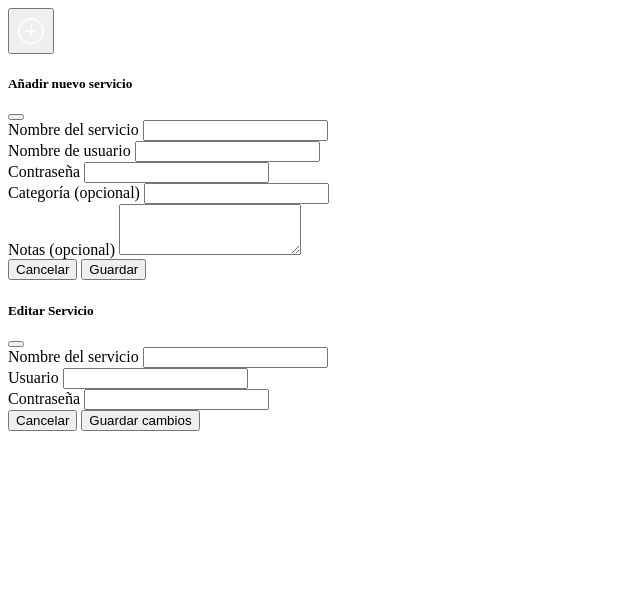
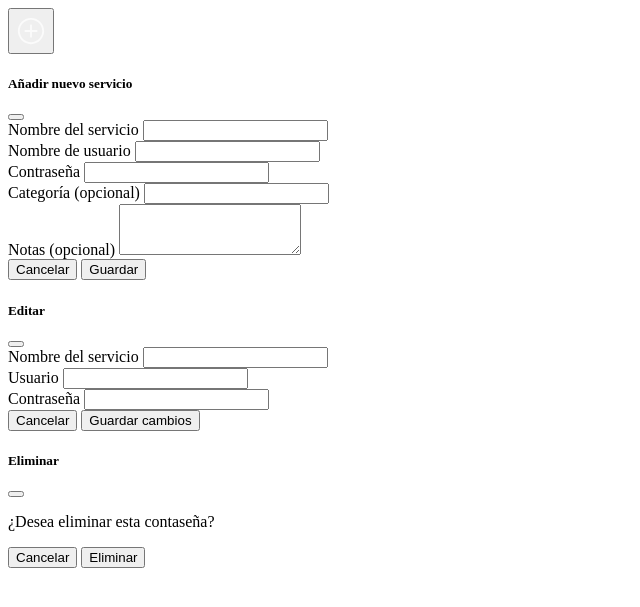
Before and after one commit to anthoox/my_keys, a PHP site: page /keys/app/views/services/services.php in a window 1280 px wide. Shown: the top 607 px of the page, without its empty margins (0-640 px from the left). Run offline with PHP 8.4, Linux system fonts and the light colour scheme.

Commit message:
feat: añadiendo clases a renderServices para cargar modal delServiceModal

```diff
--- a/app/controllers/servicesController.php
+++ b/app/controllers/servicesController.php
@@ -44,9 +44,6 @@
     die();
   }
 
-  /**
-   * *  futura funcion alls para mostrar todos los servicios
-   * */
   public function store()
   {
     if (session_status() === PHP_SESSION_NONE) {
--- a/app/views/services/services.php
+++ b/app/views/services/services.php
@@ -55,12 +55,13 @@
   </div>
 </div>
 <!-- Modal para editar servicio -->
+
 <div class="modal fade " id="editServiceModal" tabindex="-1" aria-labelledby="editServiceModalLabel" aria-hidden="true">
   <div class="modal-dialog">
     <form id="editServiceForm" method="POST" action="/services/update">
       <div class="modal-content">
         <div class="modal-header">
-          <h5 class="modal-title" id="editServiceModalLabel">Editar Servicio</h5>
+          <h5 class="modal-title" id="editServiceModalLabel">Editar</h5>
           <button type="button" class="btn-close" data-bs-dismiss="modal" aria-label="Cerrar"></button>
         </div>
         <div class="modal-body">
@@ -86,8 +87,31 @@
     </form>
   </div>
 </div>
+<!-- Modal para eliminar sevicio -->
 
-
-
+<div class="modal fade " id="delServiceModal" tabindex="-1" aria-labelledby="delServiceModalLabel" aria-hidden="true">
+  <div class="modal-dialog">
+    <form id="delServiceForm" method="POST" action="/services/delete">
+      <div class="modal-content">
+        <div class="modal-header">
+          <h5 class="modal-title" id="delServiceModalLabel">Eliminar</h5>
+          <button type="button" class="btn-close" data-bs-dismiss="modal" aria-label="Cerrar"></button>
+        </div>
+        <div class="modal-body">
+          <p>¿Desea eliminar esta contaseña?</p>
+        </div>
+        <div class="modal-footer">
+          <button type="button" class="btn btn-secondary" data-bs-dismiss="modal">Cancelar</button>
+          <button type="submit" class="btn btn-primary">Eliminar</button>
+        </div>
+      </div>
+    </form>
+  </div>
+</div>
+<?php
+/**
+ * TODO Añadir funcionalidad
+ */
+?>
 
 <?php require_once __DIR__  . '/../../../core/components/footer.php' ?>
--- a/core/helpers/renderServices.php
+++ b/core/helpers/renderServices.php
@@ -34,7 +34,7 @@
               <path fill='#fbfbfb' d='m888 1056l116-116l-152-152l-116 116v56h96v96zm440-720q-16-16-33 1L945 687q-17 17-1 33t33-1l350-350q17-17 1-33m80 594v190q0 119-84.5 203.5T1120 1408H288q-119 0-203.5-84.5T0 1120V288Q0 169 84.5 84.5T288 0h832q63 0 117 25q15 7 18 23q3 17-9 29l-49 49q-14 14-32 8q-23-6-45-6H288q-66 0-113 47t-47 113v832q0 66 47 113t113 47h832q66 0 113-47t47-113V994q0-13 9-22l64-64q15-15 35-7t20 29m-96-738l288 288l-672 672H640V864zm444 132l-92 92l-288-288l92-92q28-28 68-28t68 28l152 152q28 28 28 68t-28 68' />
               </svg>
             </div>
-            <div class='btn btn-sm btn-show p-1'>
+            <div class='btn btn-sm btn-show p-1 del-service-btn' data-bs-toggle='modal'  data-bs-target='#delServiceModal'>
               <svg xmlns='http://www.w3.org/2000/svg' width='20' height='20' viewBox='0 0 24 24'>
               <path fill='#fbfbfb' d='M7 21q-.825 0-1.412-.587T5 19V6H4V4h5V3h6v1h5v2h-1v13q0 .825-.587 1.413T17 21zM17 6H7v13h10zM9 17h2V8H9zm4 0h2V8h-2zM7 6v13z' />
               </svg>
@@ -84,6 +84,8 @@
 
           <small class='text-muted'>Última actualización: {$updatedAt}</small>
         </div>
+
+
       </div>
     </div>";
   }
```
Also changed, not shown: app/views/users/account.php (+9 -2 lines).
